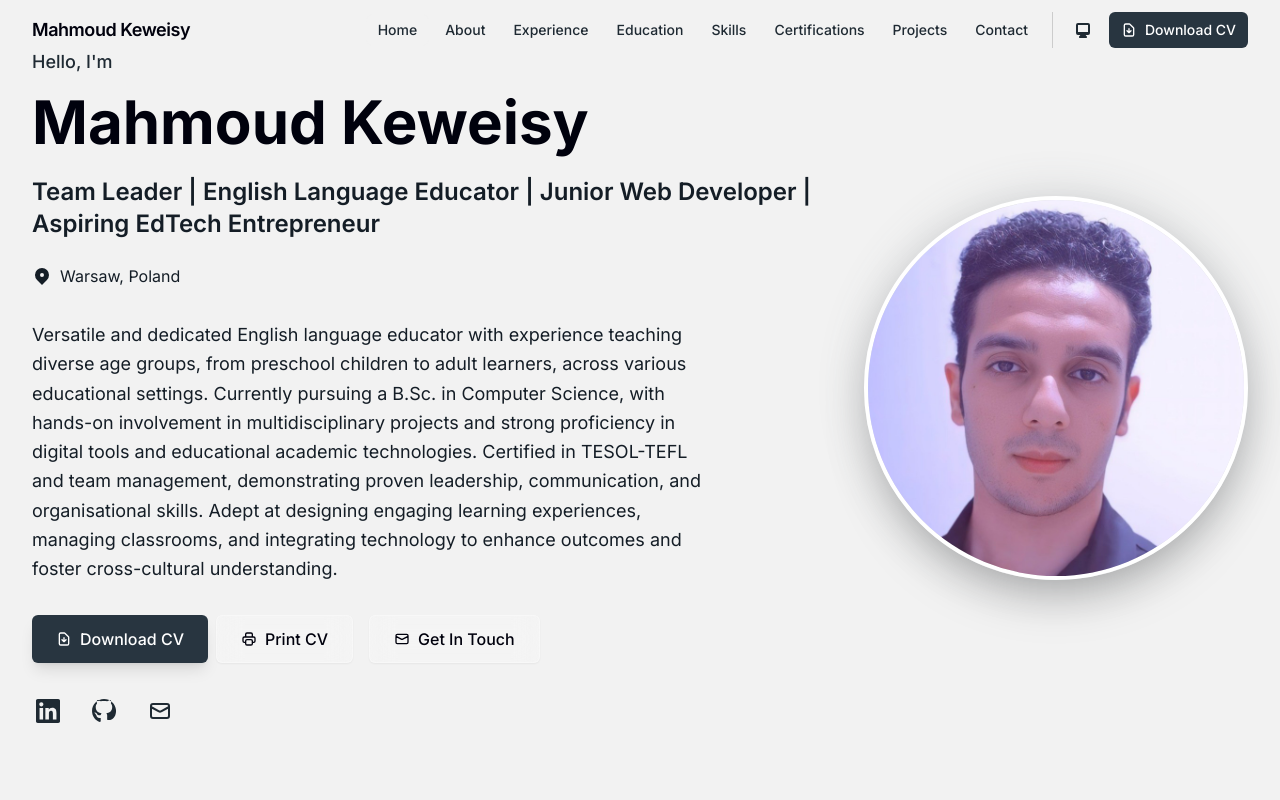
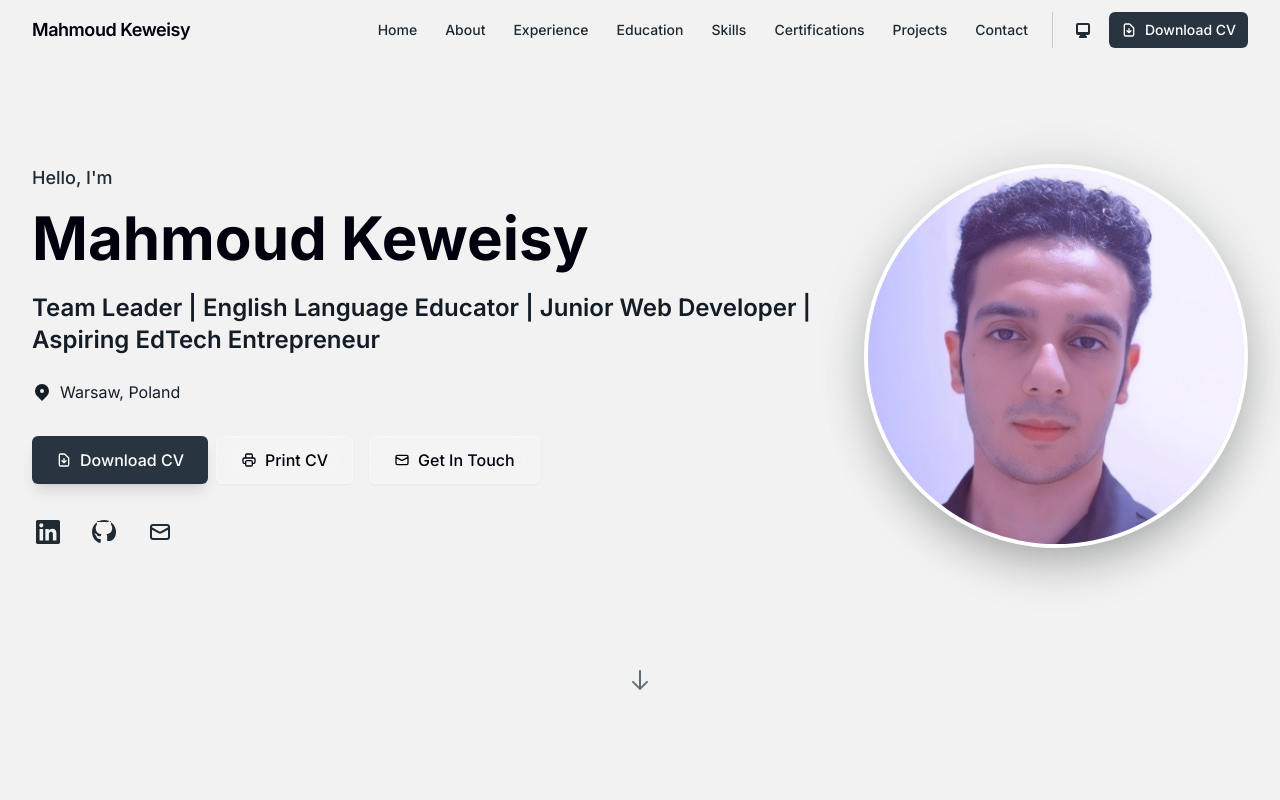
Before and after one commit to Mahmoud-Keweisy/mahmoud-keweisy.github.io, a Next.js app: page / in a window 1280 px wide. Shown: the top 800 px of the page. Built offline with nearby package versions, Linux system fonts and the light colour scheme.

Commit message:
Update portfolio project title to English Teaching (Preschool Workspace)

```diff
--- a/components/About.tsx
+++ b/components/About.tsx
@@ -16,7 +16,7 @@ const About = () => {
       >
         <h2 className="section-heading">About Me</h2>
         <div className="card mx-auto max-w-4xl p-6 sm:p-8">
-          <p className="section-subheading">{profile.summary}</p>
+          <p className="section-subheading">{profile.aboutSummary}</p>
 
           <div className="mt-12 grid gap-8 md:grid-cols-2">
             <motion.div
--- a/components/Header.tsx
+++ b/components/Header.tsx
@@ -53,7 +53,7 @@ const Header = () => {
     return () => window.removeEventListener('scroll', handleScroll);
   }, []);
 
-  const navigationItems = [
+    const navigationItems = [
     { id: 'hero', label: 'Home' },
     { id: 'about', label: 'About' },
     { id: 'experience', label: 'Experience' },
--- a/data/profile.ts
+++ b/data/profile.ts
@@ -57,6 +57,7 @@ export interface Profile {
   email: string;
   phone: string;
   summary: string;
+  aboutSummary?: string;
   avatar: string;
   experience: Experience[];
   education: Education[];
@@ -79,7 +80,8 @@ export const profile: Profile = {
   location: 'Warsaw, Poland',
   email: 'Mahmoudkeweisy@gmail.com',
   phone: '+48 729 403 156',
-  summary:
+  summary: '',
+  aboutSummary:
     'Versatile and dedicated English language educator with experience teaching diverse age groups, from preschool children to adult learners, across various educational settings. Currently pursuing a B.Sc. in Computer Science, with hands-on involvement in multidisciplinary projects and strong proficiency in digital tools and educational academic technologies. Certified in TESOL-TEFL and team management, demonstrating proven leadership, communication, and organisational skills. Adept at designing engaging learning experiences, managing classrooms, and integrating technology to enhance outcomes and foster cross-cultural understanding.',
   avatar: '/avatar.jpg',
 
@@ -258,7 +260,7 @@ export const profile: Profile = {
       image: '/projects/cravelle.png',
     },
     {
-      name: 'Mini Misie Preschool Workspace',
+      name: 'English Teaching (Preschool Workspace)',
       description:
         'A visual showcase of classroom activities, interactive English corners, themed events, and learning materials I created for preschool learners at Mini Misie. Highlights hands-on lesson design, parent engagement initiatives, and child-centered educational environments.',
       technologies: [
```
Also changed, not shown: 1 other file (tests, documents, lock files or other folders).
